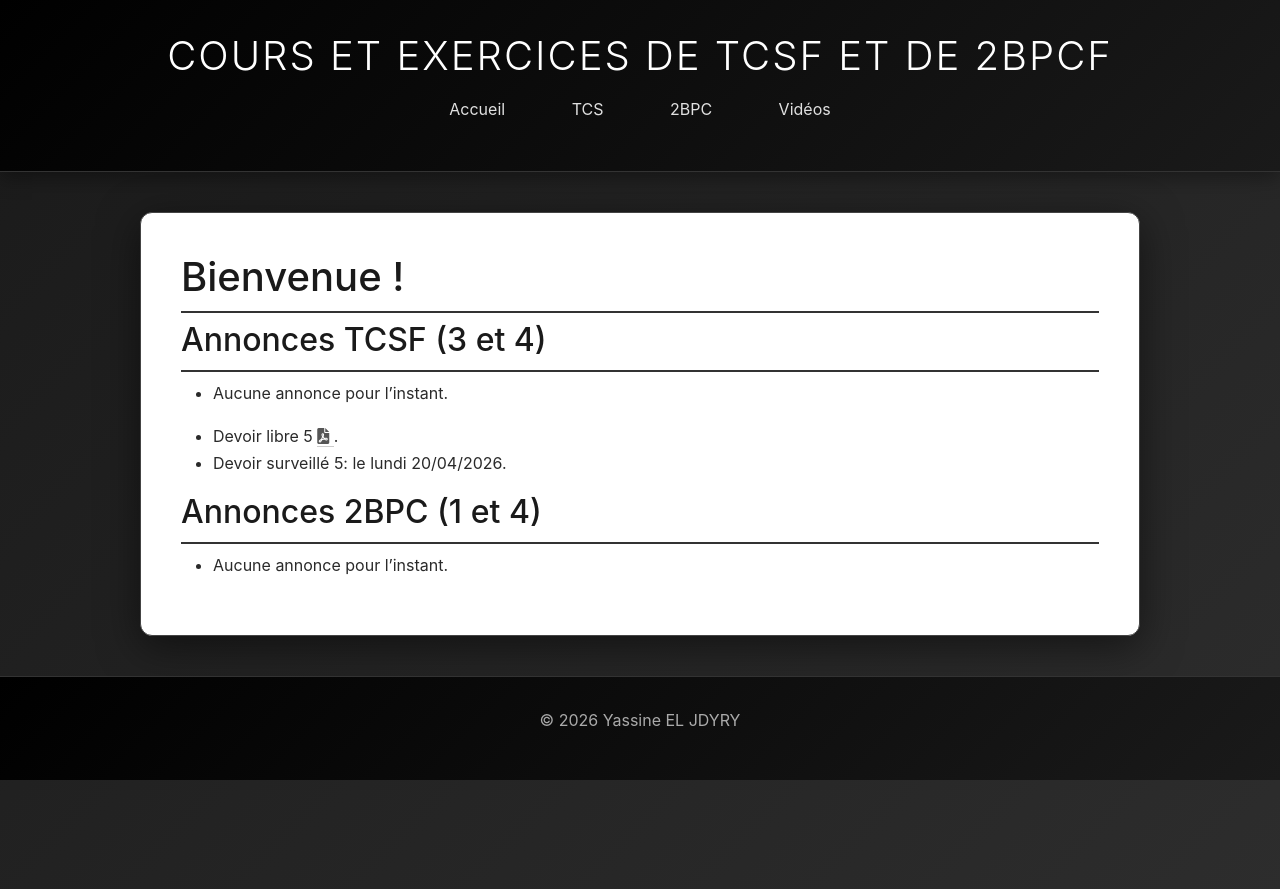
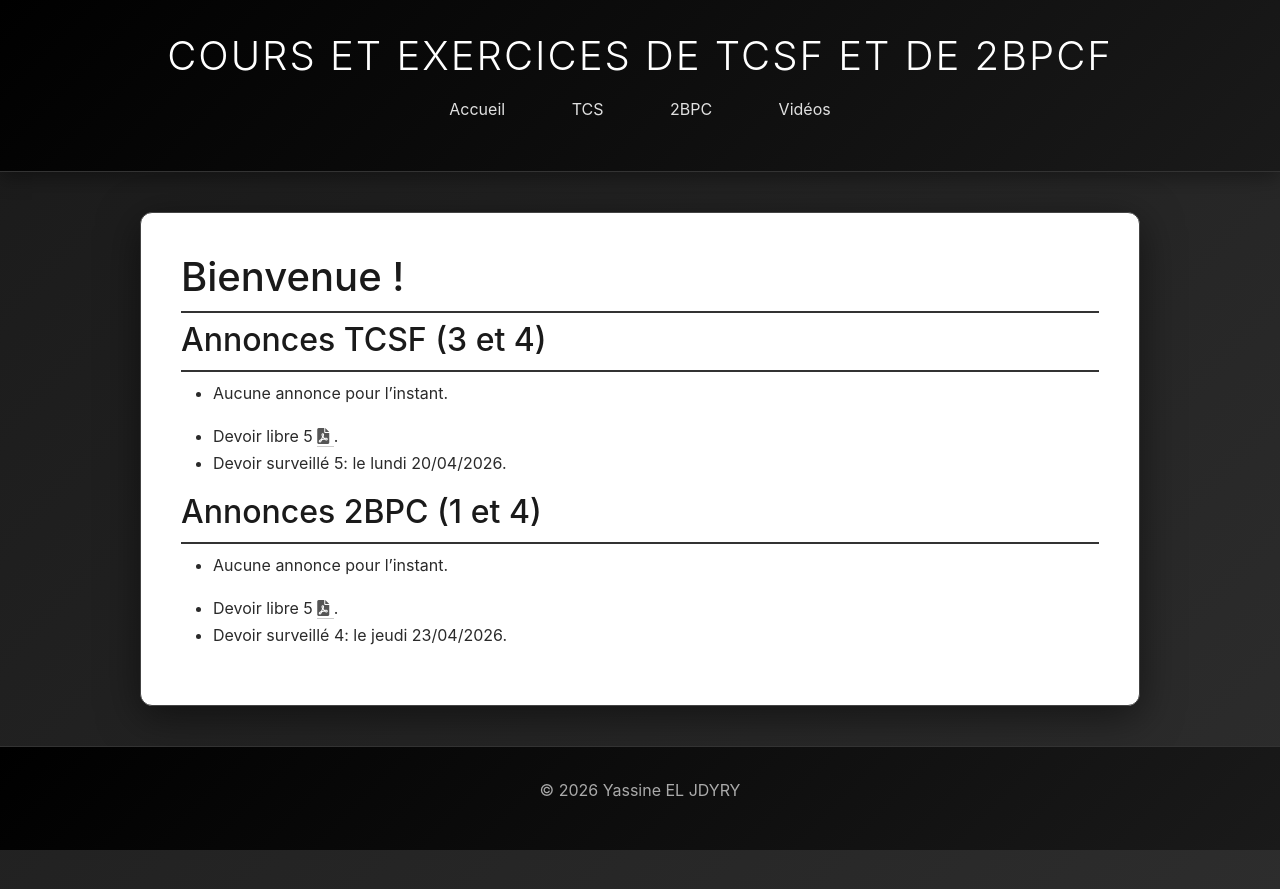
Before and after one commit to learninmath/learninmath.github.io, a Jekyll site: the page built from index.md, in a window 1280 px wide. Shown: the top 889 px of the page. Built offline with Jekyll 4.4.1, drawn with Linux system fonts in a browser that asks for light colours.

Commit message:
v15.4.26

```diff
--- a/index.md
+++ b/index.md
@@ -24,12 +24,12 @@ permalink: /
 
 - Aucune annonce pour l'instant.
 
-<!-- - Devoir libre 4
-<a href="{{ site.url }}{{ site.baseurl }}/2bpc/DL4.pdf" target="_blank">
+- Devoir libre 5
+<a href="{{ site.url }}{{ site.baseurl }}/2bpc/DL5.pdf" target="_blank">
 <i class="fa-solid fa-file-pdf"></i>
 </a>.
-- Correction du devoir libre 4
+<!-- - Correction du devoir libre 4
 <a href="{{ site.url }}{{ site.baseurl }}/2bpc/DL4-cor.pdf" target="_blank">
 <i class="fa-solid fa-file-pdf"></i>
-</a>.
-- Devoir surveillé 4: le jeudi 12/03/2026. -->
+</a>. -->
+- Devoir surveillé 4: le jeudi 23/04/2026.
```
Also changed, not shown: 1 other file.
